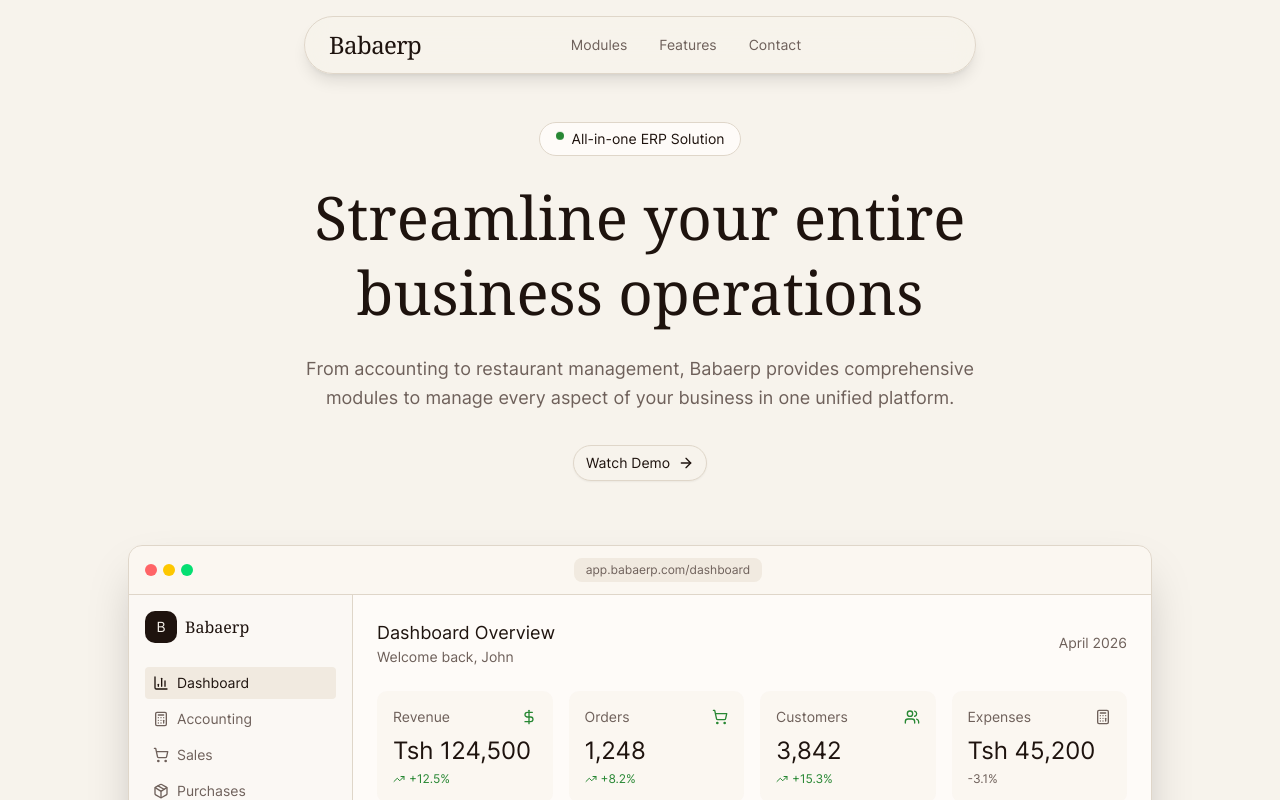
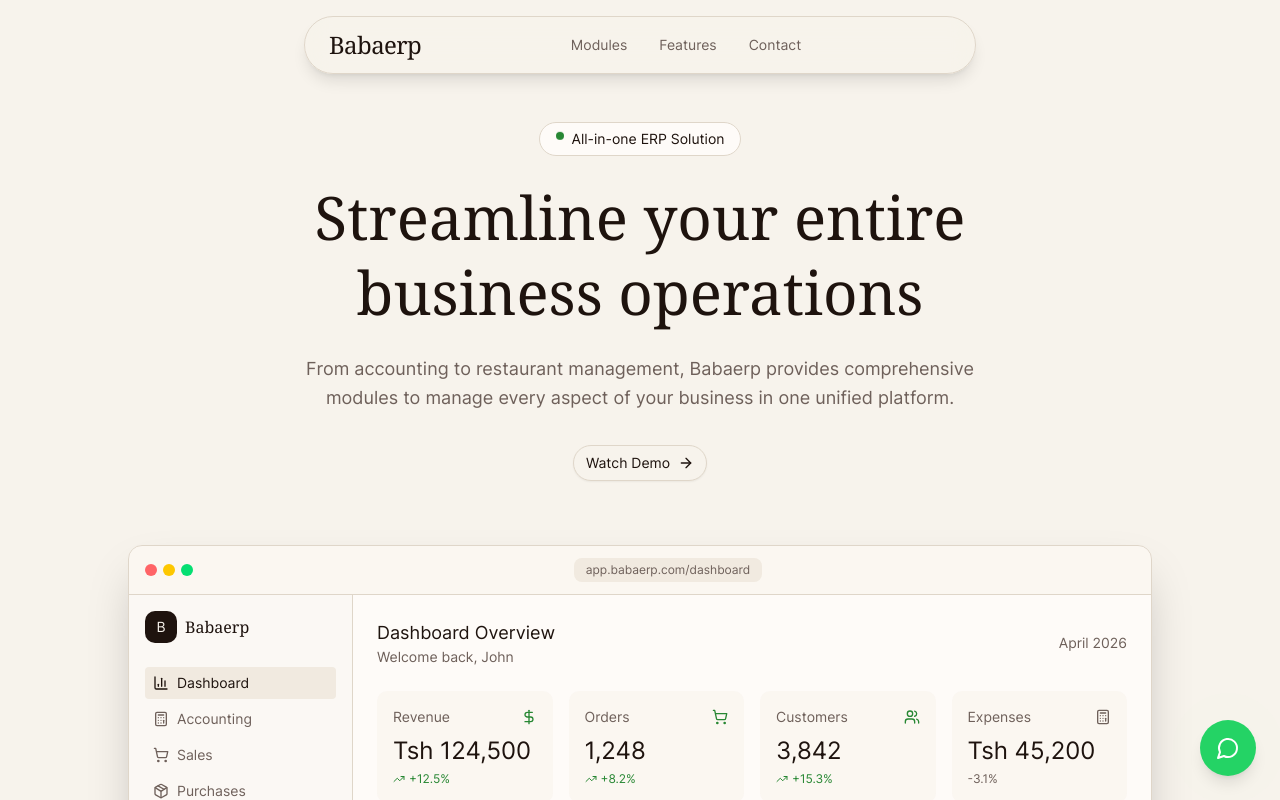
Before and after one commit to torie28/epr, a Next.js app: page / in a window 1280 px wide. Shown: the top 800 px of the page. Built offline with nearby package versions, Linux system fonts and the light colour scheme.

Commit message:
retuning the whatsapp widget

```diff
--- a/app/page.tsx
+++ b/app/page.tsx
@@ -15,6 +15,7 @@ export default function Home() {
       <FaqSection />
       <CtaSection />
       <Footer />
+      <WhatsAppWidget />
 
     </main>
   )
```
